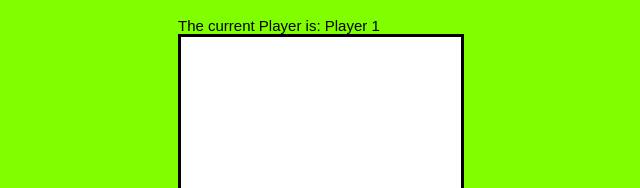
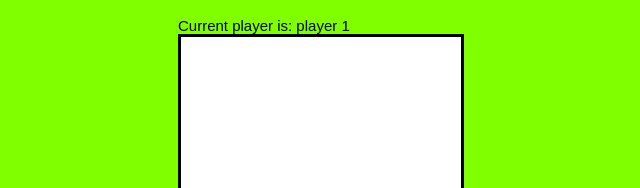
Before and after one commit to Guavalines/Connect_Four, a plain HTML site: page index.html in a window 1280 px wide. Shown: the part 193-381 px from the top of the page, 322-962 px from the left. Drawn offline with Linux system fonts and the light colour scheme.

```diff
--- a/index.html
+++ b/index.html
@@ -11,7 +11,7 @@
   <div class="container">
     <h1> CONNECT</h1>
     <h1> FOUR </h1>
-    <h3>The current Player is: Player <span id="current-player">1</span></h3>
+    <h3>Current player is: player <span id="current-player">1</span></h3>
     <h3 id="result"></h3>
     <div class="grid">
       <div></div>
```
